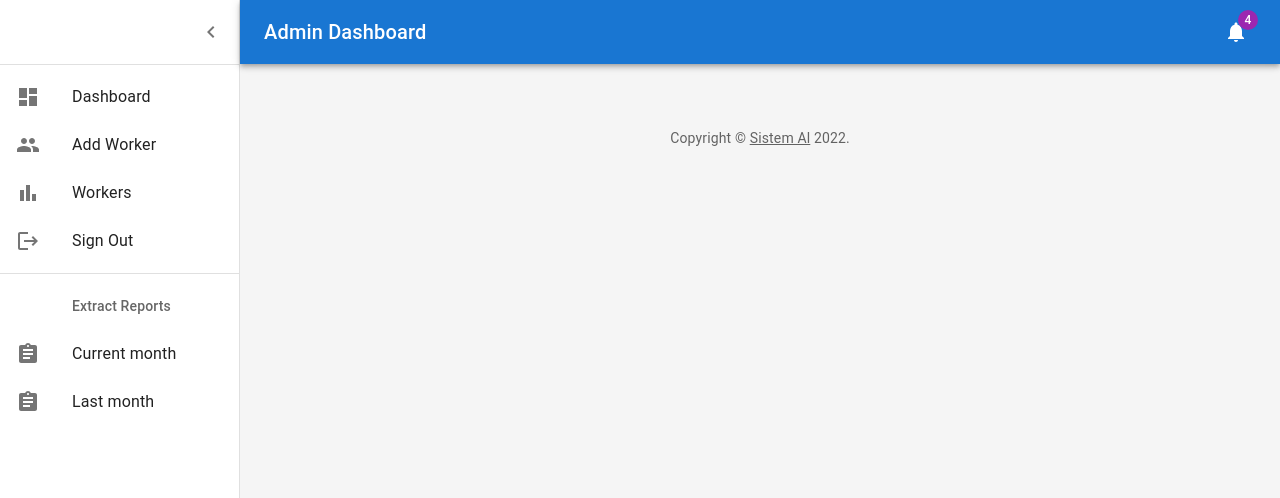
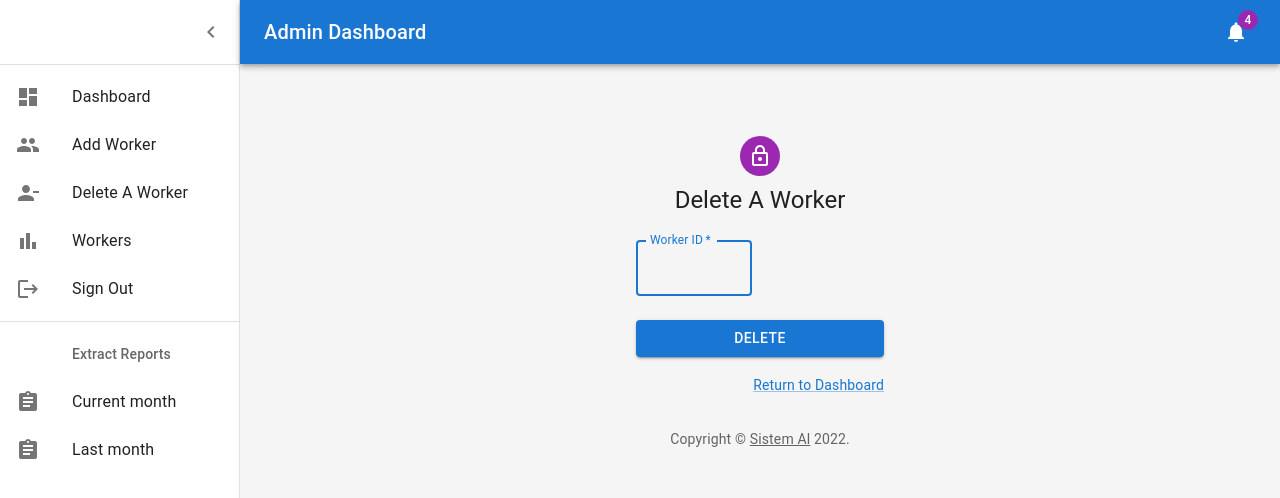
Before and after one commit to BatuhanYeter/attendance_project, a React (Create React App) app in the folder frontend/: page /delete in a window 1280 px wide. Shown: the top 498 px of the page. Built offline with nearby package versions, Linux system fonts and the light colour scheme; sample sign-in values are in the browser's storage.

Commit message:
delete worker

```diff
--- a/frontend/src/App.js
+++ b/frontend/src/App.js
@@ -18,6 +18,7 @@ import Typography from '@mui/material/Typography';
 import * as React from 'react';
 import { BrowserRouter as Router, Route, Routes } from "react-router-dom";
 import './App.css';
+import Delete from './auth/Delete';
 import Login from './auth/Login';
 import Logout from './auth/Logout';
 import Register from './auth/Register';
@@ -173,6 +174,7 @@ const App
               <Route component={Login} path="/login" element={<Login/>} />
               <Route component={Logout} path="/logout" element={<Logout/>} />
               <Route component={Register} path="/register" element={<Register/>} />
+              <Route component={Delete} path="/delete" element={<Delete/>} />
               <Route component={WorkerList} path="/workers" element={<WorkerList/>} />
               <Route component={EntranceList} path="/entrances" element={<EntranceList/>} />
               <Route component={Dashboard} path="/" element={<Dashboard/>} exact />
--- /dev/null
+++ b/frontend/src/auth/Delete.js
@@ -0,0 +1,106 @@
+import * as React from 'react';
+import Avatar from '@mui/material/Avatar';
+import Button from '@mui/material/Button';
+import CssBaseline from '@mui/material/CssBaseline';
+import TextField from '@mui/material/TextField';
+import Link from '@mui/material/Link';
+import Grid from '@mui/material/Grid';
+import Box from '@mui/material/Box';
+import LockOutlinedIcon from '@mui/icons-material/LockOutlined';
+import Typography from '@mui/material/Typography';
+import Container from '@mui/material/Container';
+import { useState, useEffect } from 'react';
+
+export default function Delete() {
+    useEffect(() => {
+        // if(errors !== "") console.log(errors)
+
+        var token = localStorage.getItem('token')
+        if (token === null || token.length === 0) {
+            console.log("token: "+ token)
+            window.location.replace('http://localhost:3000/login');
+        }
+    }, [])
+    const [workerId, setWorkerId] = useState(null)
+
+    const handleChange = (e) => {
+        setWorkerId(e.target.value);
+    };
+
+
+    const handleSubmit = async (e) => {
+        if(workerId !== null) {
+            await fetch(`http://127.0.0.1:8000/workers/${workerId}/`, {
+                method: 'DELETE',
+                headers: {
+                  Authorization: `Token ${localStorage.getItem('token')}`
+                }
+              })
+              .then((res) => {
+                if(res.status === 301) {
+                    alert("Delete success!")
+                    window.location.replace('http://localhost:3000/');
+                }
+              })
+              .catch((err) => alert(err));
+        } else {
+            alert("Please enter an ID!")
+        }
+    }
+
+
+  return (
+      <Container component="main" maxWidth="md">
+        <CssBaseline />
+        <Box
+          sx={{
+            marginTop: 8,
+            display: 'flex',
+            flexDirection: 'column',
+            alignItems: 'center',
+          }}
+        >
+          <Avatar sx={{ m: 1, bgcolor: 'secondary.main' }}>
+            <LockOutlinedIcon />
+          </Avatar>
+          <Typography component="h1" variant="h5">
+            Delete A Worker
+          </Typography>
+          <Box component="form" noValidate onSubmit={(e) => handleSubmit(e)} sx={{ mt: 3 }}>
+            <Grid container spacing={2}>
+              <Grid item xs={12} sm={6}>
+                <TextField
+                  onChange={(e) => {
+                    handleChange(e);
+                }}
+                  value={workerId}
+                  name="workerId"
+                  required
+                  fullWidth
+                  id="workerId"
+                  label="Worker ID"
+                  autoFocus
+                />
+              </Grid>
+            </Grid>
+            <Button
+              type="submit"
+              fullWidth
+              variant="contained"
+              sx={{ mt: 3, mb: 2 }}
+            >
+              Delete
+            </Button>
+            <Grid container justifyContent="flex-end">
+              <Grid item>
+                <Link href="/" variant="body2">
+                  Return to Dashboard
+                </Link>
+              </Grid>
+            </Grid>
+          </Box>
+        </Box>
+
+      </Container>
+  );
+}
--- a/frontend/src/dashboard/Entrances.js
+++ b/frontend/src/dashboard/Entrances.js
@@ -45,7 +45,7 @@ export default function EntranceList(props) {
   async function fetchData() {
     var token = localStorage.getItem('token')
     console.log("id: " + workerId)
-    if (token !== null) {
+    if (token === null) {
             console.log("token: "+ token)
             window.location.replace('http://localhost:3000/login');
         } else {
--- a/frontend/src/dashboard/WorkerList.js
+++ b/frontend/src/dashboard/WorkerList.js
@@ -50,7 +50,7 @@ export default function WorkerList() {
 
   async function fetchData() {
     var token = localStorage.getItem('token')
-    if (token !== null) {
+    if (token === null) {
             console.log("token: "+ token)
             window.location.replace('http://localhost:3000/login');
         } else {
--- a/frontend/src/dashboard/Workers.js
+++ b/frontend/src/dashboard/Workers.js
@@ -9,13 +9,9 @@ import Title from './Title';
 
 import { useState, useEffect} from 'react';
 
-
-
 function preventDefault(event) {
   event.preventDefault();
 }
-
-
 
 export default function Workers() {
   const [entrances, setEntrances] = useState([]);
--- a/frontend/src/dashboard/listItems.js
+++ b/frontend/src/dashboard/listItems.js
@@ -7,6 +7,7 @@ import ListItemButton from '@mui/material/ListItemButton';
 import ListItemIcon from '@mui/material/ListItemIcon';
 import ListItemText from '@mui/material/ListItemText';
 import ListSubheader from '@mui/material/ListSubheader';
+import PersonRemoveIcon from '@mui/icons-material/PersonRemove';
 import * as React from 'react';
 
 
@@ -23,6 +24,12 @@ export const mainListItems = (
         <PeopleIcon />
       </ListItemIcon>
       <ListItemText primary="Add Worker" />
+    </ListItemButton>
+    <ListItemButton onClick={() => window.location.replace('http://localhost:3000/delete')}>
+      <ListItemIcon>
+        <PersonRemoveIcon />
+      </ListItemIcon>
+      <ListItemText primary="Delete A Worker" />
     </ListItemButton>
     <ListItemButton onClick={() => window.location.replace('http://localhost:3000/workers')}>
       <ListItemIcon>
```
Also changed, not shown: 1 other file (tests, documents, lock files or other folders).
